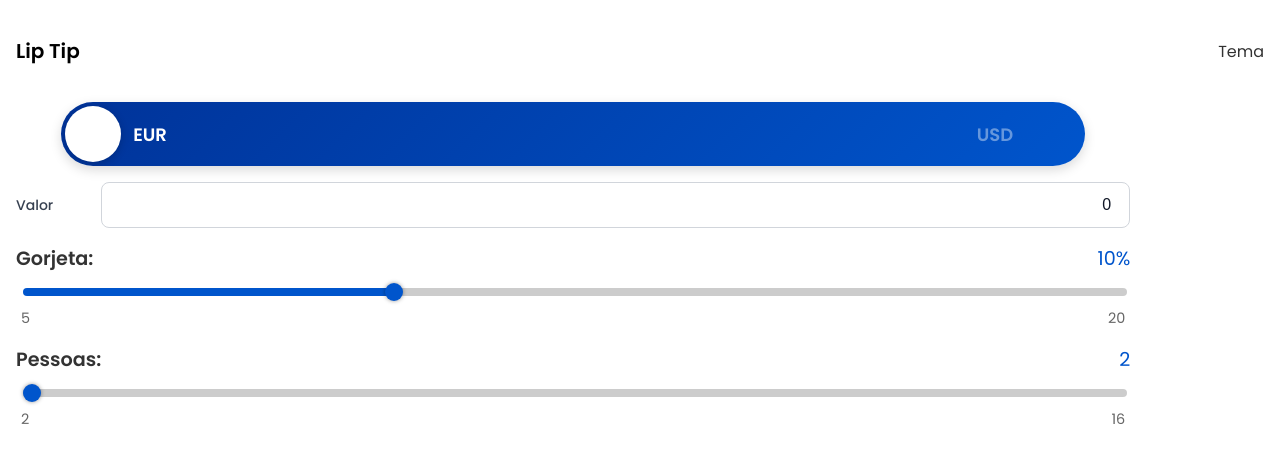
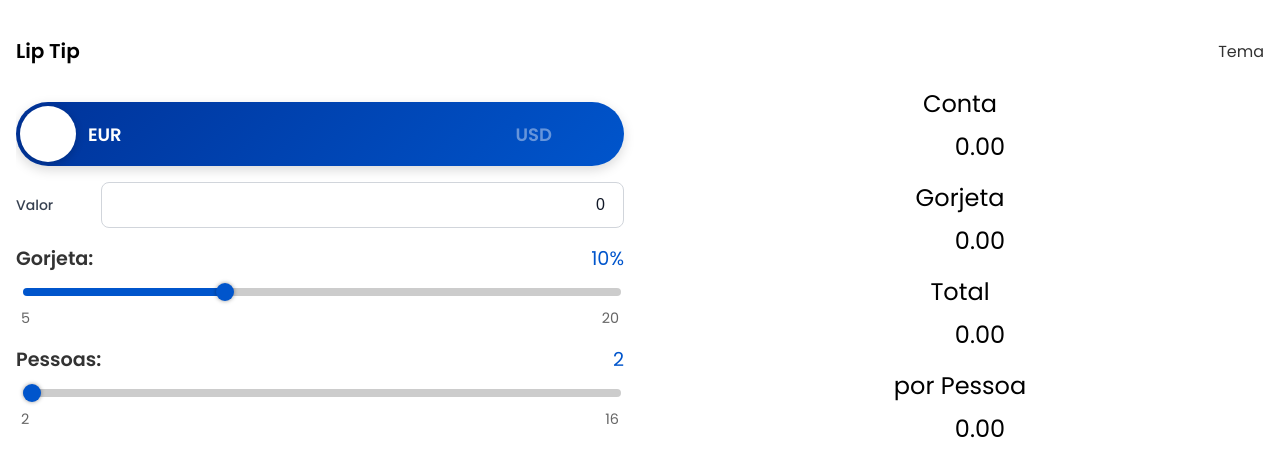
Before and after one commit to tthheusalmeida/le-tip, a Vue app: page / in a window 1280 px wide. Shown: the top 476 px of the page. Built offline with nearby package versions, Linux system fonts and the light colour scheme; some icons are missing; the HTML template or start-up script is replaced by a standard one.

Commit message:
fix: display both tabs for desktop view

```diff
--- a/src/App.vue
+++ b/src/App.vue
@@ -70,14 +70,19 @@ handleResize()
 
 @media (min-width: 768px) {
   .app__slides {
-    transform: translateX(0) !important;
     width: 100%;
-  }
-
-  .app__main {
     display: grid;
     grid-template-columns: 1fr 1fr;
     gap: 2rem;
+    transform: none;
+  }
+
+  .entry-panel,
+  .result-panel {
+    height: 100%;
+    display: flex;
+    flex-direction: column;
+    justify-content: center;
   }
 }
 </style>
--- a/src/components/organisms/EntryPanel.vue
+++ b/src/components/organisms/EntryPanel.vue
@@ -37,8 +37,7 @@ const { amount, tip, people } = useApp()
 
 <style scoped lang="css">
 .entry-panel {
-  width: 50%;
-  flex-shrink: 0;
+  width: 100%;
   display: flex;
   flex-direction: column;
   align-items: center;
@@ -50,6 +49,7 @@ const { amount, tip, people } = useApp()
 @media (min-width: 768px) {
   .entry-panel {
     width: 100%;
+    height: 100%;
   }
 }
 </style>
--- a/src/components/organisms/ResultPanel.vue
+++ b/src/components/organisms/ResultPanel.vue
@@ -25,8 +25,7 @@ const amountPerPerson = computed(() => roundTo(amountTotal.value / people.value)
 
 <style scoped lang="css">
 .result-panel {
-  width: 50%;
-  flex-shrink: 0;
+  width: 100%;
   display: flex;
   flex-direction: column;
   align-items: center;
@@ -38,6 +37,7 @@ const amountPerPerson = computed(() => roundTo(amountTotal.value / people.value)
 @media (min-width: 768px) {
   .result-panel {
     width: 100%;
+    height: 100%;
   }
 }
 </style>
--- a/src/components/organisms/SwitchCurrency.vue
+++ b/src/components/organisms/SwitchCurrency.vue
@@ -29,7 +29,7 @@ const { currency, toggleCurrency } = useCurrency()
 <style scoped>
 .currency-switch {
   position: relative;
-  width: 80dvw;
+  width: 100%;
   height: 64px;
   border-radius: 32px;
   cursor: pointer;
```
